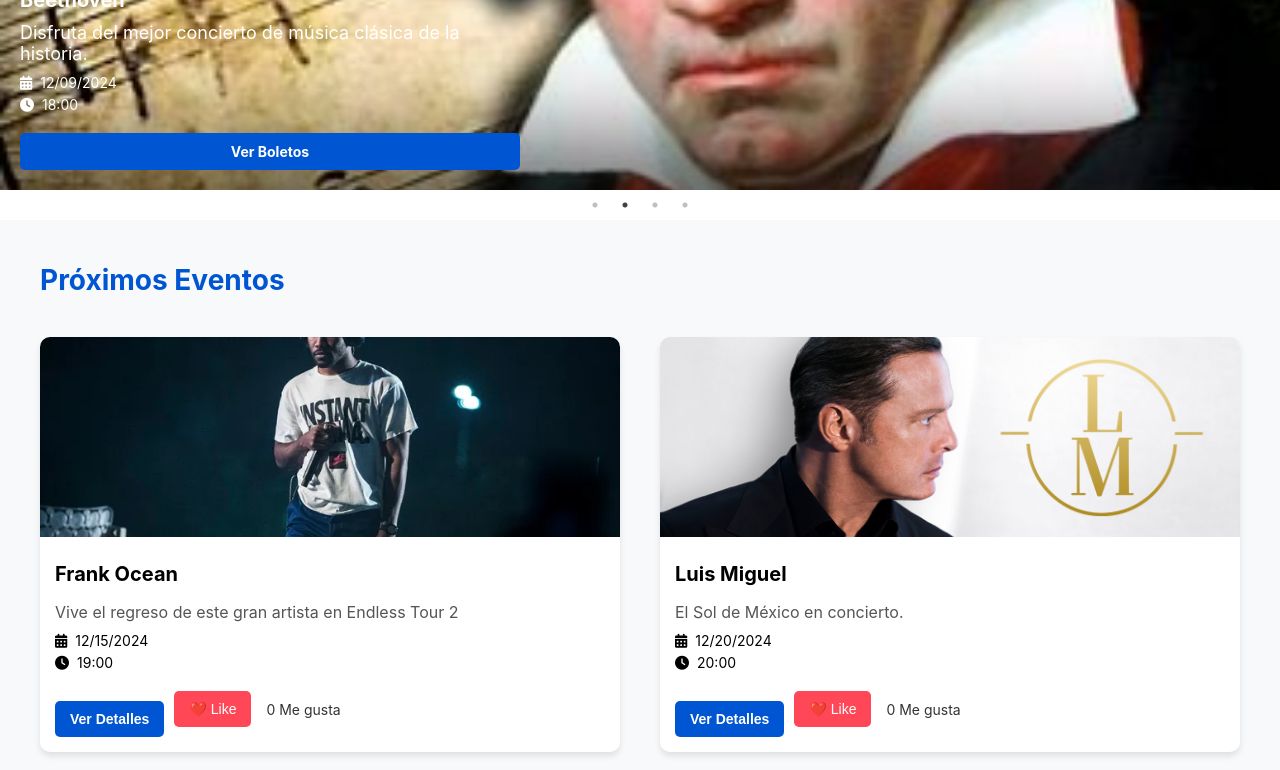
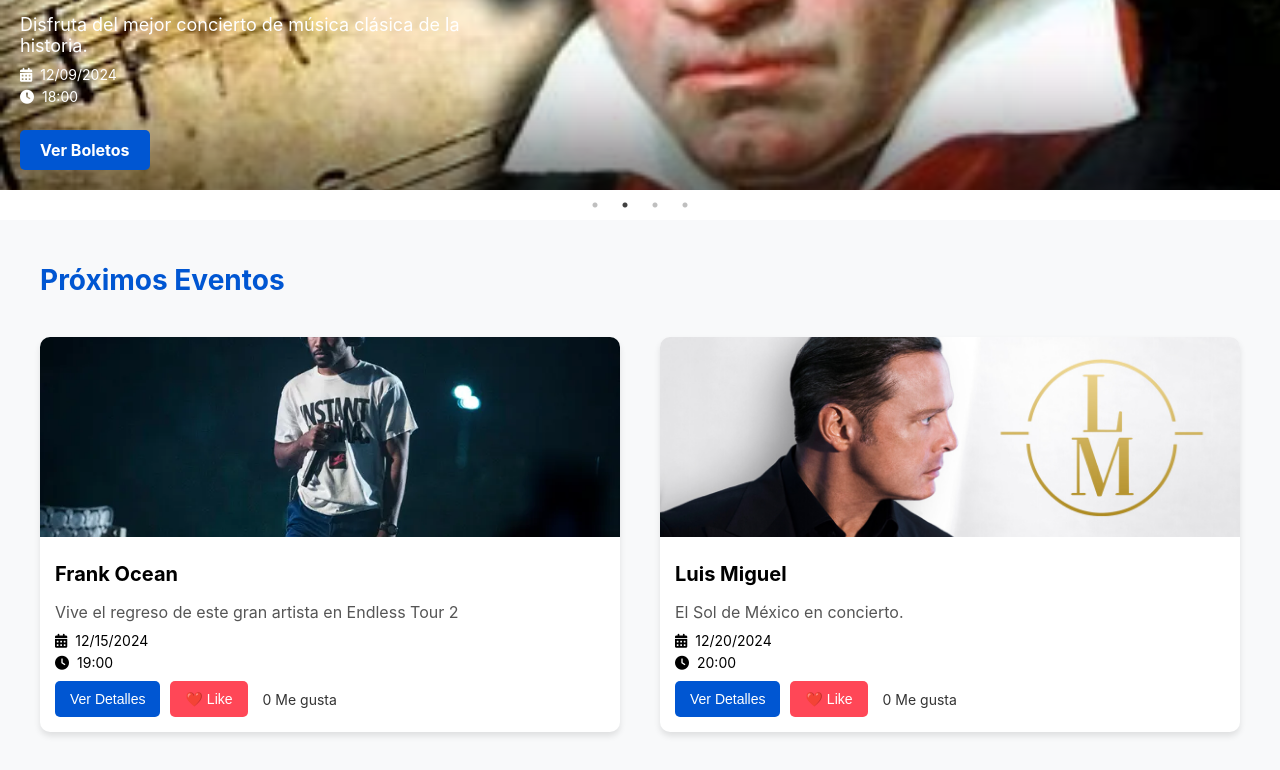
Before and after one commit to CarlossssMora/soundseat_ads, a React (Create React App) app in the folder front_end/soundseat/: page / in a window 1280 px wide. Shown: the part 440-1210 px from the top of the page. Built offline with nearby package versions, Linux system fonts and the light colour scheme.

Commit message:
correccion botones

```diff
--- a/front_end/soundseat/src/componentes/eventCard.js
+++ b/front_end/soundseat/src/componentes/eventCard.js
@@ -22,7 +22,7 @@
                 </p>
                 {/* Sección de botones en una misma fila */}
                 <div className="event-buttons">
-                    <button className="event-button">Ver Detalles</button>
+                    <button className="event-button-card">Ver Detalles</button>
                     <button className="like-button" onClick={handleLike}>
                         ❤️ Like
                     </button>
--- a/front_end/soundseat/src/stylesheets/eventCard.css
+++ b/front_end/soundseat/src/stylesheets/eventCard.css
@@ -57,8 +57,9 @@
 }
 
 /* Botón de acción */
-.event-button {
+.event-button-card {
     background-color: #0056d2;
+    margin-top: 0px;
     color: white;
     border: none;
     padding: 10px 15px;
```
